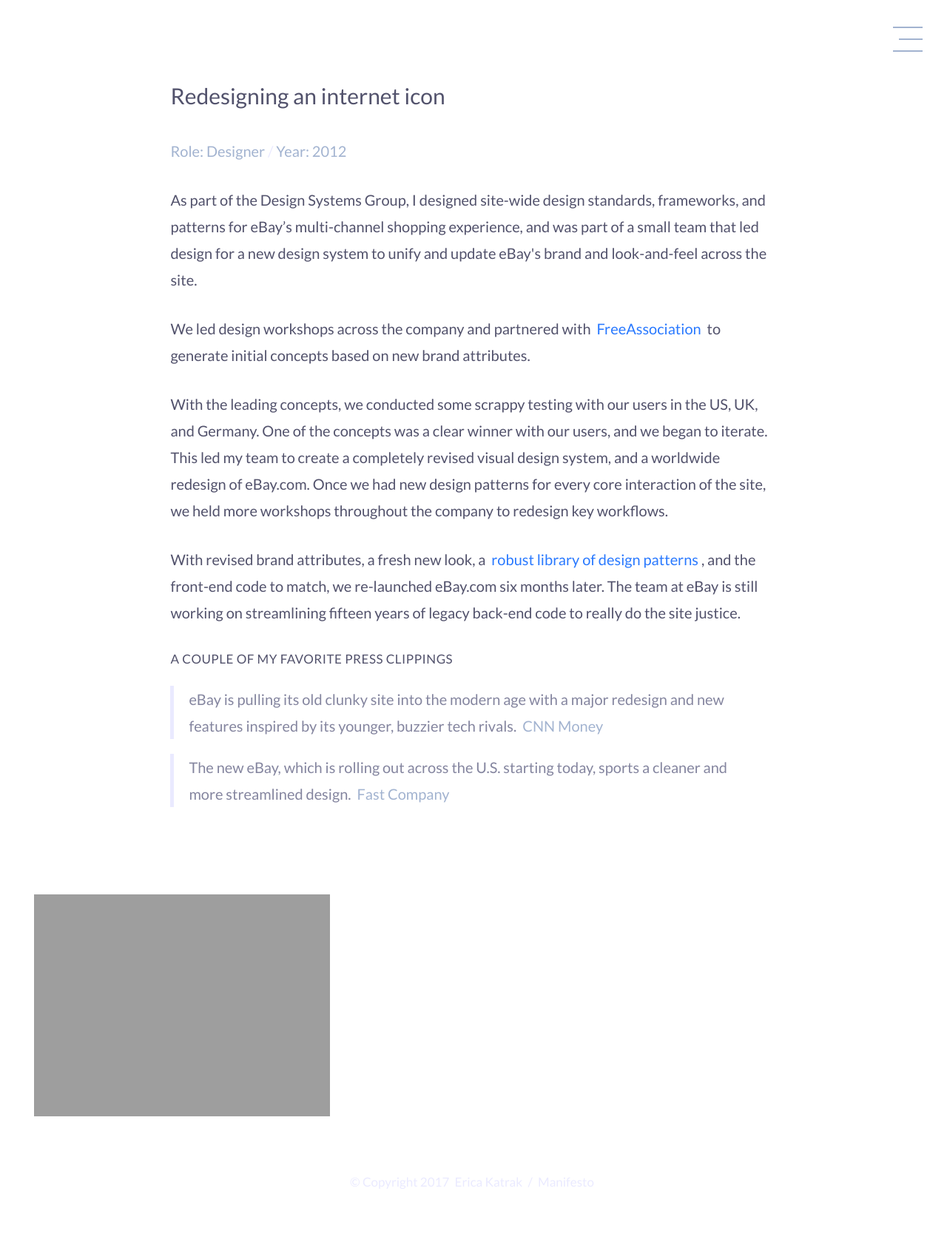
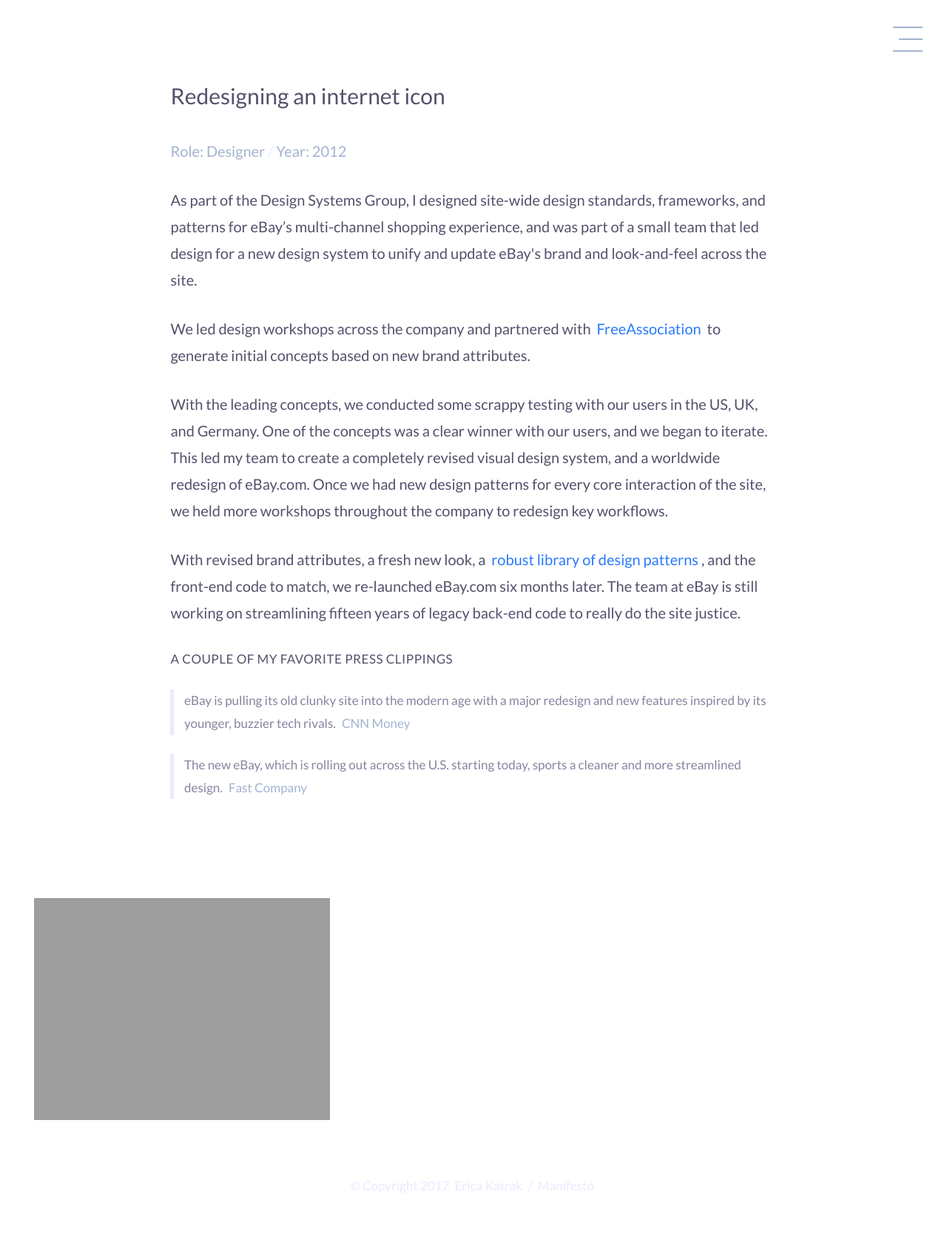
Before and after one commit to ericakatrak/ericakatrak.github.io, a Jekyll site: the page built from _posts/2016-08-31-ebay.md, in a window 1280 px wide. Shown: the whole page at 74% size. Built offline with Jekyll 4.4.1, drawn with Linux system fonts in a browser that asks for light colours.

Commit message:
blockquote style update

```diff
--- a/css/style.css
+++ b/css/style.css
@@ -57,10 +57,11 @@
 
 blockquote {
 	display: block;
-	margin: 1em 0 0.5em;
-	padding: 0 1em;
-	border-left: 5px solid #EAEAFF;
-	color: #84859F;
+  margin: 1.5em 0;
+  padding: 0 0.8em;
+  border-left: 5px solid #EAEAFF;
+  font-size: 0.85em;
+  color: #84859F;
 }
 
 cite {
```
